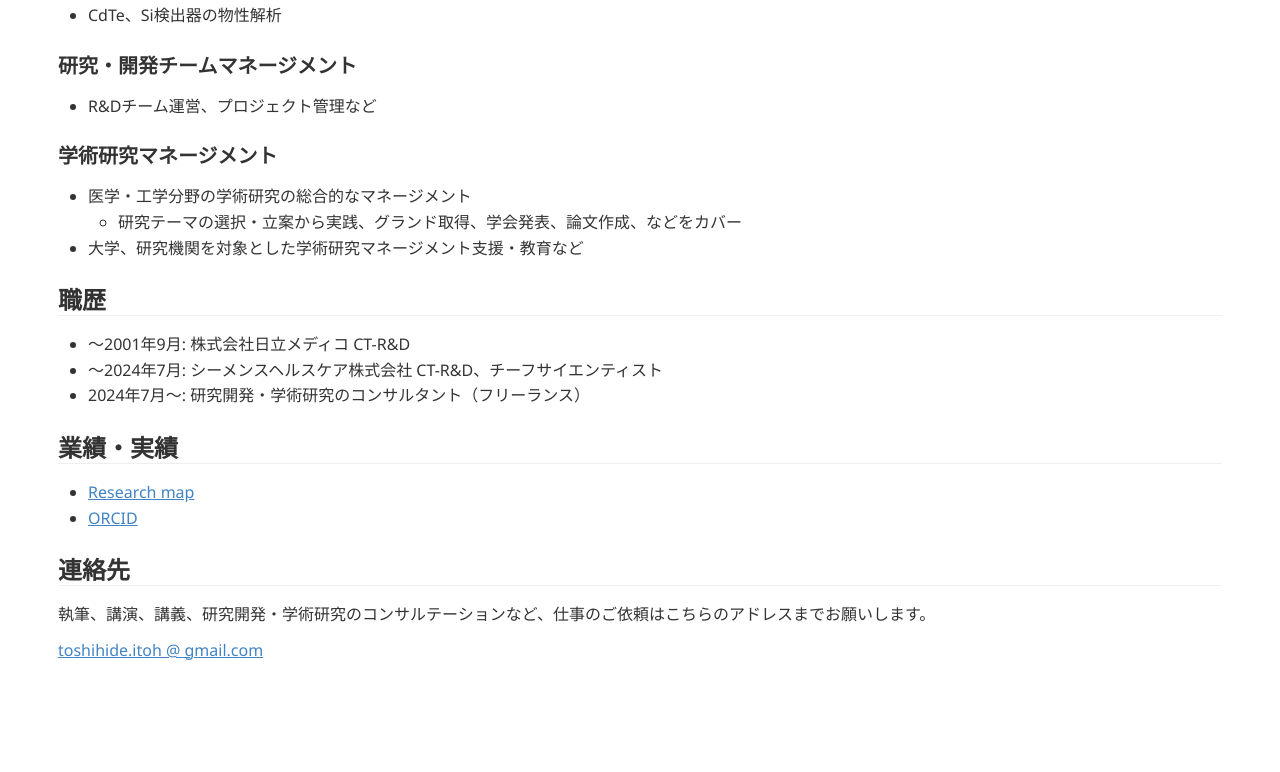
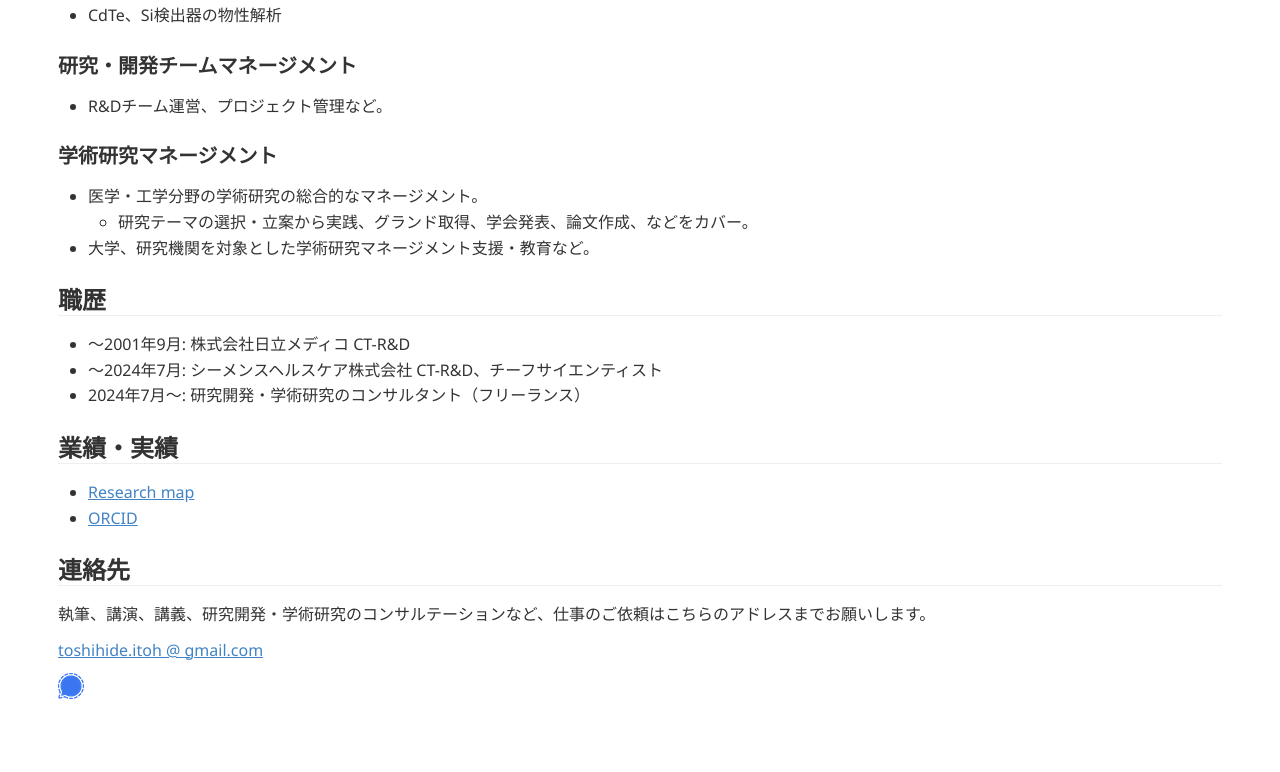
Before and after one commit to tnitoh/tnitoh.github.io, a Jekyll site: the page built from index.md, in a window 1280 px wide. Shown: the part 611-1383 px from the top of the page. Built offline with Jekyll 4.4.1, drawn with Linux system fonts in a browser that asks for light colours; Markdown is read by kramdown in place of the engine named in the settings; before the commit the page ends 1342 px from its top, so only the background shows below that.

Commit message:
Update index.md

```diff
--- a/index.md
+++ b/index.md
@@ -27,12 +27,12 @@ title: Toshihide Itoh
 - CdTe、Si検出器の物性解析
 
 ### 研究・開発チームマネージメント
-- R&Dチーム運営、プロジェクト管理など
+- R&Dチーム運営、プロジェクト管理など。
 
 ### 学術研究マネージメント
-- 医学・工学分野の学術研究の総合的なマネージメント
-  - 研究テーマの選択・立案から実践、グランド取得、学会発表、論文作成、などをカバー
-- 大学、研究機関を対象とした学術研究マネージメント支援・教育など
+- 医学・工学分野の学術研究の総合的なマネージメント。
+  - 研究テーマの選択・立案から実践、グランド取得、学会発表、論文作成、などをカバー。
+- 大学、研究機関を対象とした学術研究マネージメント支援・教育など。
 
 
 ## 職歴
@@ -53,3 +53,4 @@ title: Toshihide Itoh
 [toshihide.itoh @ gmail.com](contact_note.md)
 
 <!-- [Signal](https://signal.me/#eu/0PxDfmg6zt5BLhErTWGJ2B8CpgqLLxs-mf7HnWFgV419OTwldstGhYAcN4jBTN_O){:target="_blank"} -->
+[![Signal](https://github.com/tnitoh/tnitoh.github.io/blob/main/signal-logo.png)](xxx)
```
